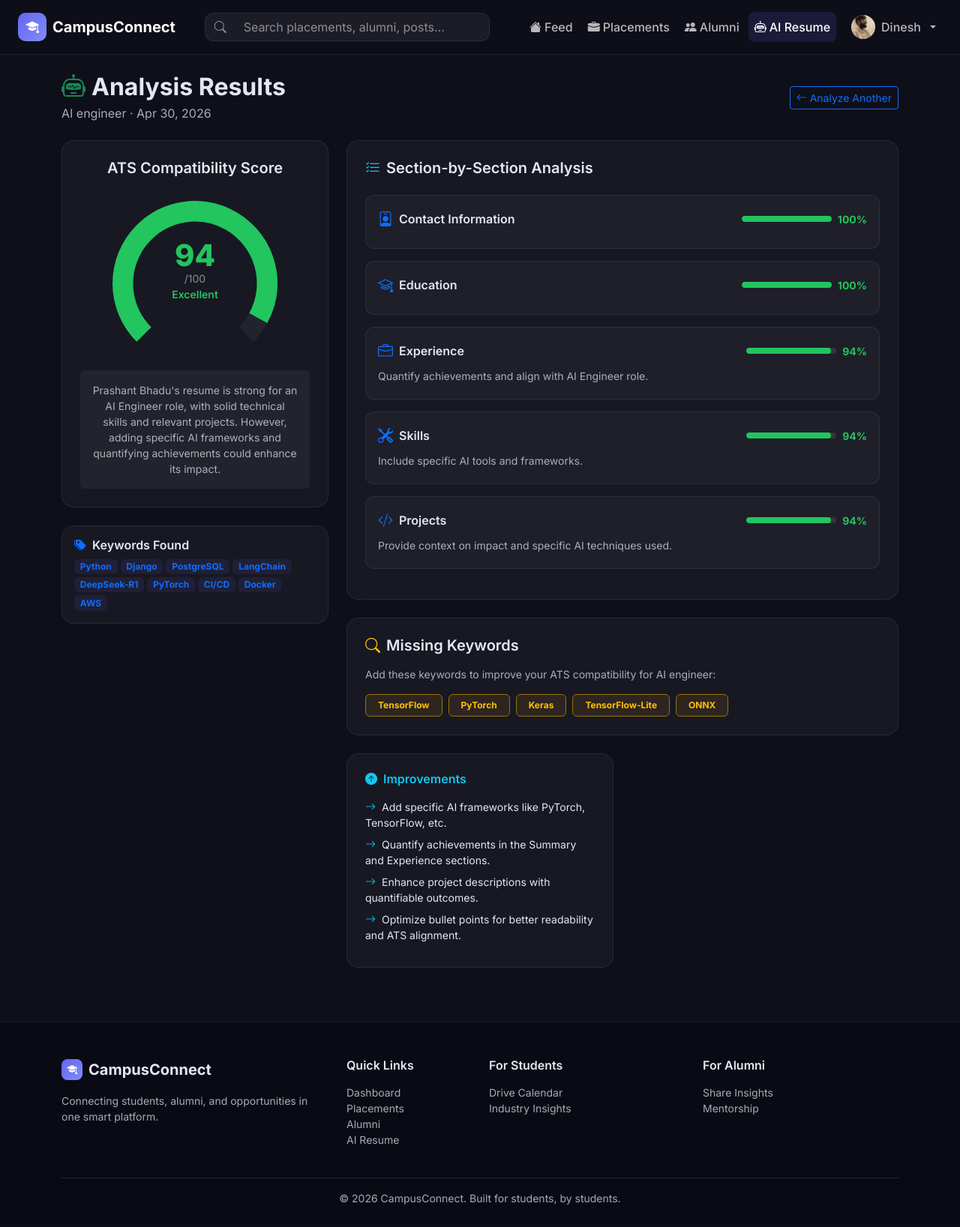
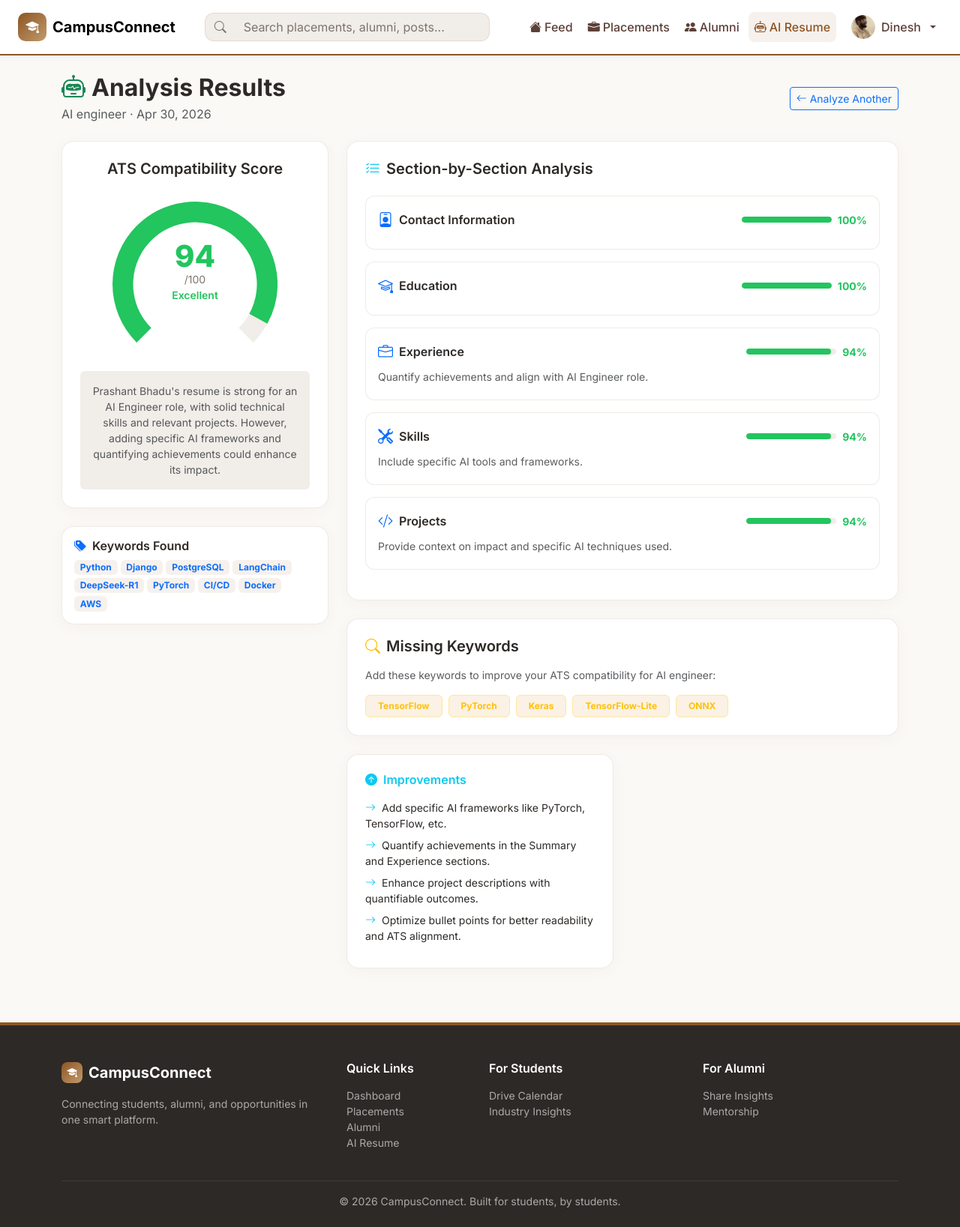
Before and after one commit to prashantbhadu/College_connect, a Django app: page /resume/result/9/ in a window 1280 px wide. Shown: the whole page at 75% size. Before the commit the page ends 1607 px from the top, so only its background shows below. Run offline with Django 4.2, Linux system fonts and the light colour scheme; a user stored in the database is signed in; data comes from the database, SQL or seed files in the repository; both versions use the stored data as it was after the commit.

Commit message:
changed the color pattern

```diff
--- a/static/css/custom.css
+++ b/static/css/custom.css
@@ -1,41 +1,44 @@
 /* ============================================================
    CampusConnect — Custom CSS
-   Design: Dark theme with purple-blue gradient accent
+   Design: Modern Warm Earthy Theme (Inspired by IIIT Una)
    ============================================================ */
 
 :root {
-  --cc-primary: #6366f1;
-  --cc-primary-dark: #4f46e5;
-  --cc-accent: #22c55e;
-  --cc-warning: #f59e0b;
-  --cc-danger: #ef4444;
-  --cc-surface: #1a1a2e;
-  --cc-surface-2: #16213e;
-  --cc-card-bg: rgba(255, 255, 255, 0.04);
-  --cc-border: rgba(255, 255, 255, 0.08);
-  --cc-text-muted: rgba(255, 255, 255, 0.5);
+  --cc-primary: #8d5524; /* Rich Warm Brown */
+  --cc-primary-dark: #72441d;
+  --cc-secondary: #a67b5b;
+  --cc-accent: #c19a6b; /* Tan/Oak */
+  --cc-warning: #d97706;
+  --cc-danger: #dc2626;
+  --cc-background: #faf9f6; /* Alabaster Off-white */
+  --cc-surface: #ffffff;
+  --cc-card-bg: #ffffff;
+  --cc-border: rgba(141, 85, 36, 0.12);
+  --cc-text: #2d2926;
+  --cc-text-muted: #7d746d;
 }
 
 * { box-sizing: border-box; }
 
 body {
   font-family: 'Inter', sans-serif;
-  background: #0f0f1a;
-  color: #e2e8f0;
+  background: var(--cc-background);
+  color: var(--cc-text);
   min-height: 100vh;
 }
 
 /* ===== NAVBAR ===== */
 .cc-navbar {
-  background: rgba(15, 15, 26, 0.95) !important;
+  background: rgba(255, 255, 255, 0.95) !important;
   backdrop-filter: blur(20px);
-  border-bottom: 1px solid var(--cc-border);
+  border-bottom: 2px solid var(--cc-primary);
   padding: 0.75rem 0;
+  box-shadow: 0 2px 10px rgba(141, 85, 36, 0.05);
 }
 
 .brand-icon {
   width: 38px; height: 38px;
-  background: linear-gradient(135deg, var(--cc-primary), #818cf8);
+  background: linear-gradient(135deg, var(--cc-primary), var(--cc-accent));
   border-radius: 10px;
   display: inline-flex; align-items: center; justify-content: center;
   color: white; font-size: 1.1rem;
@@ -43,7 +46,7 @@ body {
 
 .brand-icon-sm {
   width: 28px; height: 28px;
-  background: linear-gradient(135deg, var(--cc-primary), #818cf8);
+  background: linear-gradient(135deg, var(--cc-primary), var(--cc-accent));
   border-radius: 8px;
   display: inline-flex; align-items: center; justify-content: center;
   color: white; font-size: 0.85rem;
@@ -51,27 +54,27 @@ body {
 
 .search-form { max-width: 380px; width: 100%; }
 .search-bar {
-  background: rgba(255,255,255,0.06);
+  background: #f1ede9;
   border: 1px solid var(--cc-border);
   border-radius: 12px;
   overflow: hidden;
 }
-.search-bar .form-control { background: transparent; color: white; border: none; }
+.search-bar .form-control { background: transparent; color: var(--cc-text); border: none; }
 .search-bar .form-control:focus { box-shadow: none; }
 .search-bar .input-group-text { color: var(--cc-text-muted); }
 
-.nav-link { color: rgba(255,255,255,0.7) !important; font-weight: 500; border-radius: 8px; transition: all 0.2s; }
-.nav-link:hover, .nav-link.active { color: white !important; background: rgba(99,102,241,0.15); }
+.nav-link { color: #5d4037 !important; font-weight: 500; border-radius: 8px; transition: all 0.2s; }
+.nav-link:hover, .nav-link.active { color: var(--cc-primary) !important; background: rgba(141, 85, 36, 0.08); }
 
 .cc-dropdown {
-  background: #1a1a2e;
+  background: #ffffff;
   border: 1px solid var(--cc-border);
   border-radius: 12px;
-  box-shadow: 0 20px 60px rgba(0,0,0,0.5);
+  box-shadow: 0 10px 30px rgba(141, 85, 36, 0.1);
 }
-.cc-dropdown .dropdown-item { color: rgba(255,255,255,0.8); border-radius: 8px; margin: 2px 6px; width: calc(100% - 12px); }
-.cc-dropdown .dropdown-item:hover { background: rgba(99,102,241,0.15); color: white; }
-.cc-dropdown .dropdown-header { color: white; font-size: 0.85rem; }
+.cc-dropdown .dropdown-item { color: #5d4037; border-radius: 8px; margin: 2px 6px; width: calc(100% - 12px); }
+.cc-dropdown .dropdown-item:hover { background: rgba(141, 85, 36, 0.08); color: var(--cc-primary); }
+.cc-dropdown .dropdown-header { color: var(--cc-text); font-size: 0.85rem; }
 
 /* ===== MAIN LAYOUT ===== */
 .main-content { min-height: calc(100vh - 120px); }
@@ -81,10 +84,10 @@ body {
   background: var(--cc-card-bg);
   border: 1px solid var(--cc-border);
   border-radius: 16px;
-  backdrop-filter: blur(10px);
-  transition: border-color 0.2s, box-shadow 0.2s;
+  box-shadow: 0 4px 20px rgba(141, 85, 36, 0.04);
+  transition: transform 0.2s, box-shadow 0.2s;
 }
-.cc-card:hover { border-color: rgba(99,102,241,0.3); box-shadow: 0 8px 30px rgba(99,102,241,0.08); }
+.cc-card:hover { transform: translateY(-2px); box-shadow: 0 8px 30px rgba(141, 85, 36, 0.08); }
 
 .cc-card-header {
   display: flex; justify-content: space-between; align-items: center;
@@ -365,31 +370,32 @@ body {
   position: absolute; top: 50%; left: 50%;
   transform: translate(-50%, -50%); text-align: center;
 }
-.ats-score-num { font-size: 2.5rem; font-weight: 800; line-height: 1; }
+.ats-score-num { font-size: 2.5rem; font-weight: 800; line-height: 1; color: var(--cc-primary); }
 .ats-score-denom { font-size: 0.875rem; color: var(--cc-text-muted); }
 .ats-score-label { font-size: 0.875rem; font-weight: 600; }
 
 /* Section score bars */
 .section-card {
   padding: 1rem; border-radius: 12px;
-  background: rgba(255,255,255,0.03);
+  background: #fff;
   border: 1px solid var(--cc-border);
 }
 .section-score-bar {
   width: 120px; height: 8px; border-radius: 4px;
-  background: rgba(255,255,255,0.1); overflow: hidden;
+  background: #f1ede9; overflow: hidden;
 }
-.section-score-fill { height: 100%; border-radius: 4px; transition: width 1s ease; }
+.section-score-fill { height: 100%; border-radius: 4px; transition: width 1s ease; background: var(--cc-primary); }
 
 .suggestion-chip {
-  background: rgba(34,197,94,0.05); border: 1px solid rgba(34,197,94,0.15);
+  background: rgba(141, 85, 36, 0.04); border: 1px solid rgba(141, 85, 36, 0.1);
   border-radius: 10px; padding: 0.75rem;
   font-size: 0.8rem; display: flex; align-items: flex-start; gap: 0.5rem;
+  color: #5d4037;
 }
 
 /* ===== BUTTONS ===== */
 .btn-gradient-primary {
-  background: linear-gradient(135deg, var(--cc-primary), #818cf8);
+  background: linear-gradient(135deg, var(--cc-primary), var(--cc-accent));
   color: white; border: none; font-weight: 600;
   transition: opacity 0.2s, transform 0.2s;
 }
@@ -398,39 +404,41 @@ body {
 
 /* ===== FOOTER ===== */
 .cc-footer {
-  background: #0a0a14;
-  border-top: 1px solid var(--cc-border);
+  background: #2d2926;
+  color: #fff;
+  border-top: 4px solid var(--cc-primary);
   padding: 3rem 0 1.5rem;
 }
-.footer-link { text-decoration: none; transition: color 0.2s; }
+.cc-footer .text-muted { color: rgba(255,255,255,0.6) !important; }
+.footer-link { text-decoration: none; transition: color 0.2s; color: rgba(255,255,255,0.6) !important; }
 .footer-link:hover { color: white !important; }
 
 /* ===== MISC ===== */
 .bg-success-subtle { background: rgba(34,197,94,0.1) !important; }
-.bg-warning-subtle { background: rgba(245,158,11,0.1) !important; }
-.bg-danger-subtle { background: rgba(239,68,68,0.1) !important; }
-.bg-primary-subtle { background: rgba(99,102,241,0.1) !important; }
+.bg-warning-subtle { background: rgba(217,119,6,0.1) !important; }
+.bg-danger-subtle { background: rgba(220,38,38,0.1) !important; }
+.bg-primary-subtle { background: rgba(141, 85, 36, 0.08) !important; }
 
-/* Override Bootstrap dark form controls */
+/* Override Bootstrap light form controls */
 .form-control, .form-select {
-  background: rgba(255,255,255,0.06);
+  background: #ffffff;
   border-color: var(--cc-border);
-  color: #e2e8f0;
+  color: var(--cc-text);
 }
 .form-control:focus, .form-select:focus {
-  background: rgba(255,255,255,0.08);
+  background: #ffffff;
   border-color: var(--cc-primary);
-  color: white;
-  box-shadow: 0 0 0 3px rgba(99,102,241,0.2);
+  color: var(--cc-text);
+  box-shadow: 0 0 0 3px rgba(141, 85, 36, 0.15);
 }
 
 .form-control::placeholder { color: var(--cc-text-muted); }
-.input-group-text { background: rgba(255,255,255,0.06); border-color: var(--cc-border); color: var(--cc-text-muted); }
+.input-group-text { background: #f1ede9; border-color: var(--cc-border); color: var(--cc-text-muted); }
 
 /* Scrollbar */
 ::-webkit-scrollbar { width: 6px; }
-::-webkit-scrollbar-track { background: #0f0f1a; }
-::-webkit-scrollbar-thumb { background: rgba(99,102,241,0.4); border-radius: 3px; }
+::-webkit-scrollbar-track { background: var(--cc-background); }
+::-webkit-scrollbar-thumb { background: var(--cc-accent); border-radius: 3px; }
 
 /* Responsive */
 @media (max-width: 768px) {
--- a/templates/accounts/login.html
+++ b/templates/accounts/login.html
@@ -17,14 +17,14 @@
           <div class="mb-3">
             <label class="form-label fw-semibold">Username</label>
             <div class="input-group">
-              <span class="input-group-text bg-dark border-secondary"><i class="bi bi-person"></i></span>
+              <span class="input-group-text"><i class="bi bi-person"></i></span>
               <input type="text" name="username" class="form-control" placeholder="Your username" required autofocus />
             </div>
           </div>
           <div class="mb-4">
             <label class="form-label fw-semibold">Password</label>
             <div class="input-group">
-              <span class="input-group-text bg-dark border-secondary"><i class="bi bi-lock"></i></span>
+              <span class="input-group-text"><i class="bi bi-lock"></i></span>
               <input type="password" name="password" id="passwordInput" class="form-control" placeholder="••••••••" required />
               <button class="btn btn-outline-secondary" type="button" onclick="togglePassword()">
                 <i class="bi bi-eye" id="eyeIcon"></i>
--- a/templates/base.html
+++ b/templates/base.html
@@ -1,6 +1,6 @@
 {% load static %}
 <!DOCTYPE html>
-<html lang="en" data-bs-theme="dark">
+<html lang="en" data-bs-theme="light">
 <head>
   <meta charset="UTF-8" />
   <meta name="viewport" content="width=device-width, initial-scale=1.0" />
@@ -22,7 +22,7 @@
 <body>
 
 <!-- NAVBAR -->
-<nav class="navbar navbar-expand-lg navbar-dark sticky-top cc-navbar">
+<nav class="navbar navbar-expand-lg navbar-light sticky-top cc-navbar">
   <div class="container-fluid px-4">
     <a class="navbar-brand d-flex align-items-center gap-2 fw-bold" href="{% url 'dashboard:home' %}">
       <div class="brand-icon"><i class="bi bi-mortarboard-fill"></i></div>
@@ -102,7 +102,7 @@
         </li>
         {% else %}
         <li class="nav-item ms-2">
-          <a class="btn btn-outline-light btn-sm" href="{% url 'accounts:login' %}">Login</a>
+          <a class="btn btn-outline-primary btn-sm" href="{% url 'accounts:login' %}">Login</a>
         </li>
         <li class="nav-item ms-1">
           <a class="btn btn-primary btn-sm" href="{% url 'accounts:register_student' %}">Join Free</a>
--- a/templates/dashboard/feed.html
+++ b/templates/dashboard/feed.html
@@ -28,8 +28,7 @@
               <div class="flex-grow-1">
                 <div class="d-flex justify-content-between align-items-start flex-wrap gap-2">
                   <div>
-                    <h6 class="mb-1 fw-semibold">{{ post.company_name }} <span class="text-muted fw-normal">— {{
-                        post.role }}</span></h6>
+                    <h6 class="mb-1 fw-semibold">{{ post.company_name }} <span class="text-muted fw-normal">— {{ post.role }}</span></h6>
                     <div class="d-flex flex-wrap gap-2">
                       <span class="badge cc-badge-role-{{ post.role_type }}">{{ post.get_role_type_display }}</span>
                       {% if post.ctc %}<span class="badge bg-success-subtle text-success"><i
--- a/templates/home.html
+++ b/templates/home.html
@@ -21,14 +21,14 @@
           <a href="{% url 'dashboard:feed' %}" class="btn btn-primary btn-lg px-4">
             <i class="bi bi-grid-fill me-2"></i>Go to Dashboard
           </a>
-          <a href="{% url 'resume_analyzer:upload' %}" class="btn btn-outline-light btn-lg px-4">
+          <a href="{% url 'resume_analyzer:upload' %}" class="btn btn-outline-primary btn-lg px-4">
             <i class="bi bi-robot me-2"></i>Analyze Resume
           </a>
           {% else %}
           <a href="{% url 'accounts:register_student' %}" class="btn btn-primary btn-lg px-4">
             <i class="bi bi-person-plus-fill me-2"></i>Join as Student
           </a>
-          <a href="{% url 'accounts:register_alumni' %}" class="btn btn-outline-light btn-lg px-4">
+          <a href="{% url 'accounts:register_alumni' %}" class="btn btn-outline-primary btn-lg px-4">
             <i class="bi bi-award me-2"></i>Join as Alumni
           </a>
           {% endif %}
@@ -85,7 +85,7 @@
     <div class="row g-4">
       <div class="col-md-6 col-lg-3">
         <div class="feature-card h-100">
-          <div class="feature-icon" style="background: rgba(99,102,241,0.15); color: #818cf8">
+          <div class="feature-icon">
             <i class="bi bi-briefcase-fill fs-3"></i>
           </div>
           <h5 class="fw-semibold mt-3">Placement Tracker</h5>
--- a/templates/placements/detail.html
+++ b/templates/placements/detail.html
@@ -144,7 +144,7 @@
           <div class="list-group-item bg-transparent border-secondary border-opacity-25 px-0 py-2">
             <div class="d-flex justify-content-between align-items-center">
               <div>
-                <a href="{% url 'accounts:profile' app.user.pk %}" class="text-decoration-none small text-light fw-bold">{{ app.user.get_full_name|default:app.user.username }}</a>
+                <a href="{% url 'accounts:profile' app.user.pk %}" class="text-decoration-none small text-dark fw-bold">{{ app.user.get_full_name|default:app.user.username }}</a>
                 <div class="text-muted" style="font-size: 0.7rem;">CGPA: {{ app.user.cgpa|default:"N/A" }} · {{ app.user.branch|default:"No Branch" }}</div>
               </div>
               <span class="badge bg-secondary-subtle text-secondary x-small" style="font-size: 0.6rem;">{{ app.applied_at|date:"M j" }}</span>
--- a/templates/resume_analyzer/result.html
+++ b/templates/resume_analyzer/result.html
@@ -29,7 +29,7 @@
             <div class="ats-score-label" style="color: {{ ats_color }}">{{ ats_label }}</div>
           </div>
         </div>
-        <div class="mt-3 p-3 rounded" style="background: rgba(255,255,255,0.05);">
+        <div class="mt-3 p-3 rounded" style="background: #f1ede9;">
           <p class="text-muted small mb-0">{{ data.overall_summary }}</p>
         </div>
       </div>
@@ -167,7 +167,7 @@ if (ctx) {
     data: {
       datasets: [{
         data: [score, 100 - score],
-        backgroundColor: ['{{ ats_color }}', 'rgba(255,255,255,0.05)'],
+        backgroundColor: ['{{ ats_color }}', '#f1ede9'],
         borderWidth: 0,
         circumference: 270,
         rotation: 225,
```
Also changed, not shown: other parts of static/css/custom.css (+51 -49 lines), templates/placements/statistics.html (+7 -7 lines), db.sqlite3.
